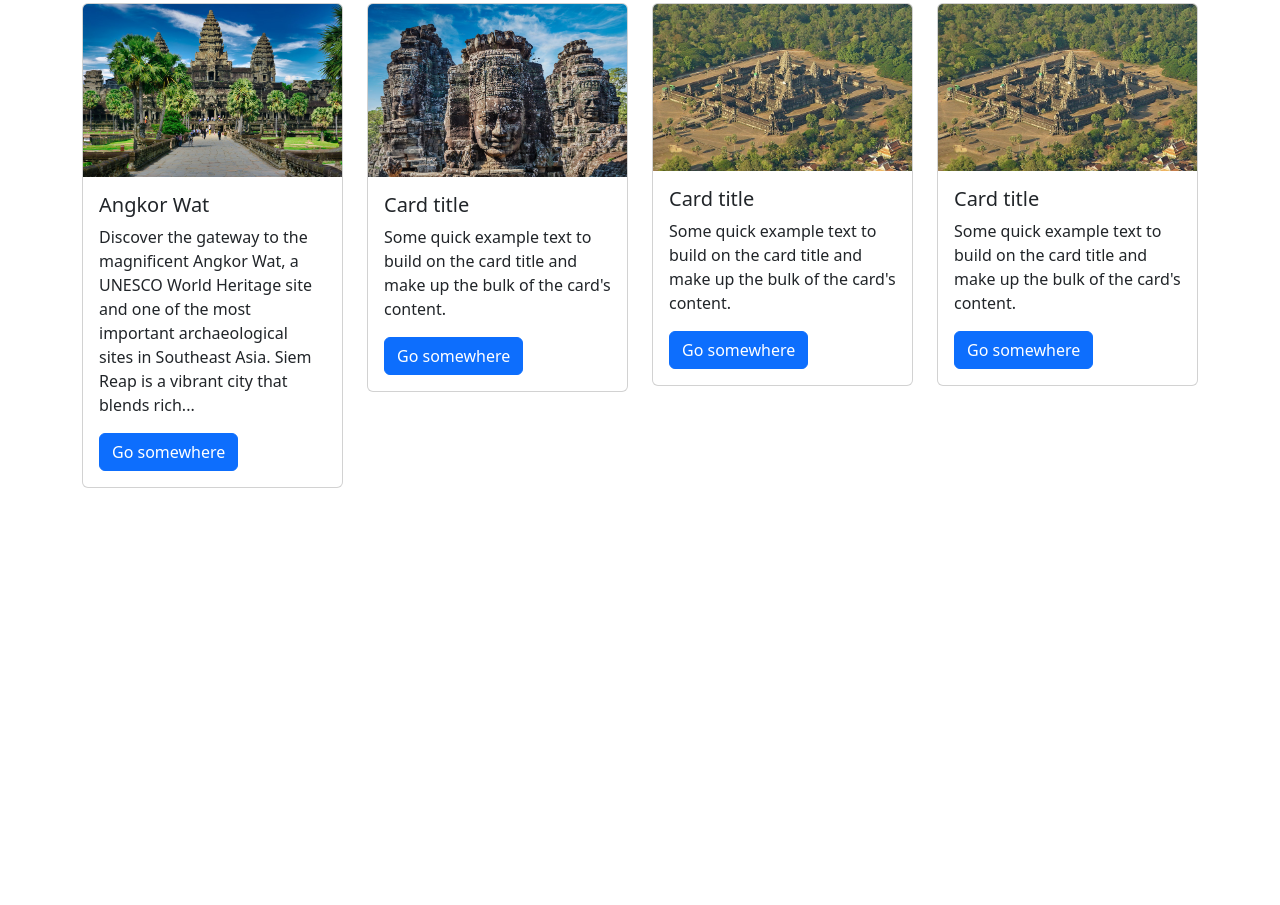
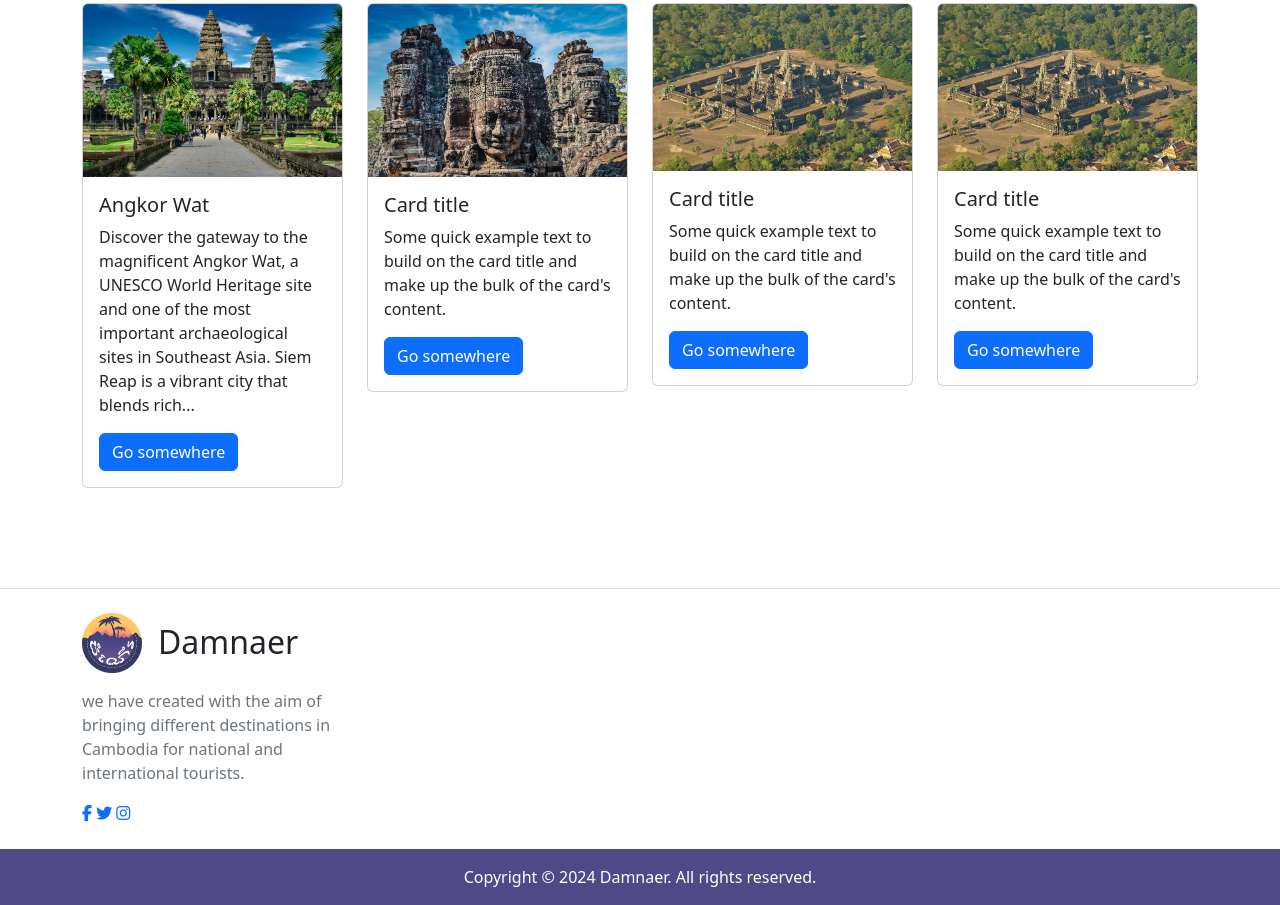
Before and after one commit to BunleapBeun/Damnaer, a plain HTML site: page index.html in a window 1280 px wide. Shown: the part 1049-1954 px from the top of the page. Before the commit the page ends 1637 px from the top, so only its background shows below. Drawn offline with Linux system fonts and the light colour scheme.

Commit message:
new update

```diff
--- a/assets/css/style.css
+++ b/assets/css/style.css
@@ -13,12 +13,8 @@
   z-index: 999;
 }
 
-.navbar-brand {
+.navbar-brand img {
   width: 60px;
-}
-
-.navbar-brand img {
-  width: 100%;
 }
 
 .navbar-nav .nav-item .nav-link {
@@ -34,6 +30,21 @@
 }
 
 /* ! end of navbar */
+
+/* ! begin of globle selector */
+
+.b-top {
+  border-top: 1px solid #ddd;
+}
+
+.section-space {
+  width: 100%;
+  height: auto;
+  padding: 100px 0;
+  overflow: hidden;
+}
+
+/* ! end of globle selector */
 
 /* ! begin of main content */
 
@@ -102,14 +113,20 @@
 
 /* ? begin of feature destination */
 
-.feature-destination {
-  width: 100%;
-  height: auto;
-  padding: 100px 0;
-  overflow: hidden;
-}
 
 
 /* ? end of feature destination */
 
 /* ! end of main content */
+
+/* ! begin of footer */
+
+footer .footer-logo img {
+  width: 60px;
+}
+
+.copy-right {
+  background-color: #504987;
+}
+
+/* ! end of footer */
--- a/index.html
+++ b/index.html
@@ -86,7 +86,7 @@
           </div>
         </div>
       </section>
-      <section class="feature-destination">
+      <section class="feature-destination section-space">
         <div class="container">
           <h1 class="text-center" data-aos="fade-up">Feature Destination</h1>
           <p class="fs-6 text-secondary mb-4" data-aos="fade-up">Uncover the magic of Cambodia through its iconic destinations! Marvel at
@@ -148,8 +148,31 @@
     <!-- ! end of main -->
 
     <!-- ! begin of footer -->
-    <footer>
-
+    <footer class="b-top">
+      <div class="container py-4">
+        <div class="row">
+          <div class="col-3">
+            <a type="button" href="index.html" class="d-flex flex-row align-items-center text-decoration-none">
+              <div class="footer-logo"><img src="assets/img/logo/damnaer-logo.png" alt=""></div>
+              <h2 class="m-0 ps-3 text-dark">Damnaer</h2>
+            </a>
+            <p class="m-0 text-secondary mt-3 fs-6">
+              we have created with the aim of bringing different destinations in Cambodia for national and international tourists.
+            </p>
+            <div class="social-media mt-3">
+              <a href="#"><i class="fab fa-facebook-f"></i></a>
+              <a href="#"><i class="fab fa-twitter"></i></a>
+              <a href="#"><i class="fab fa-instagram"></i></a>
+            </div>
+          </div>
+        <div class="col-2"></div>
+        <div class="col-2"></div>
+        <div class="col-5"></div>
+        </div>
+      </div>
+      <div class="copy-right py-3">
+        <p class="m-0 text-center text-white fs-6">Copyright © 2024 Damnaer. All rights reserved.</p>
+      </div>
     </footer>
     <!-- ! end of footer -->
 
```
Also changed, not shown: assets/img/home/thum-angkor-enterie.jpg (added).
